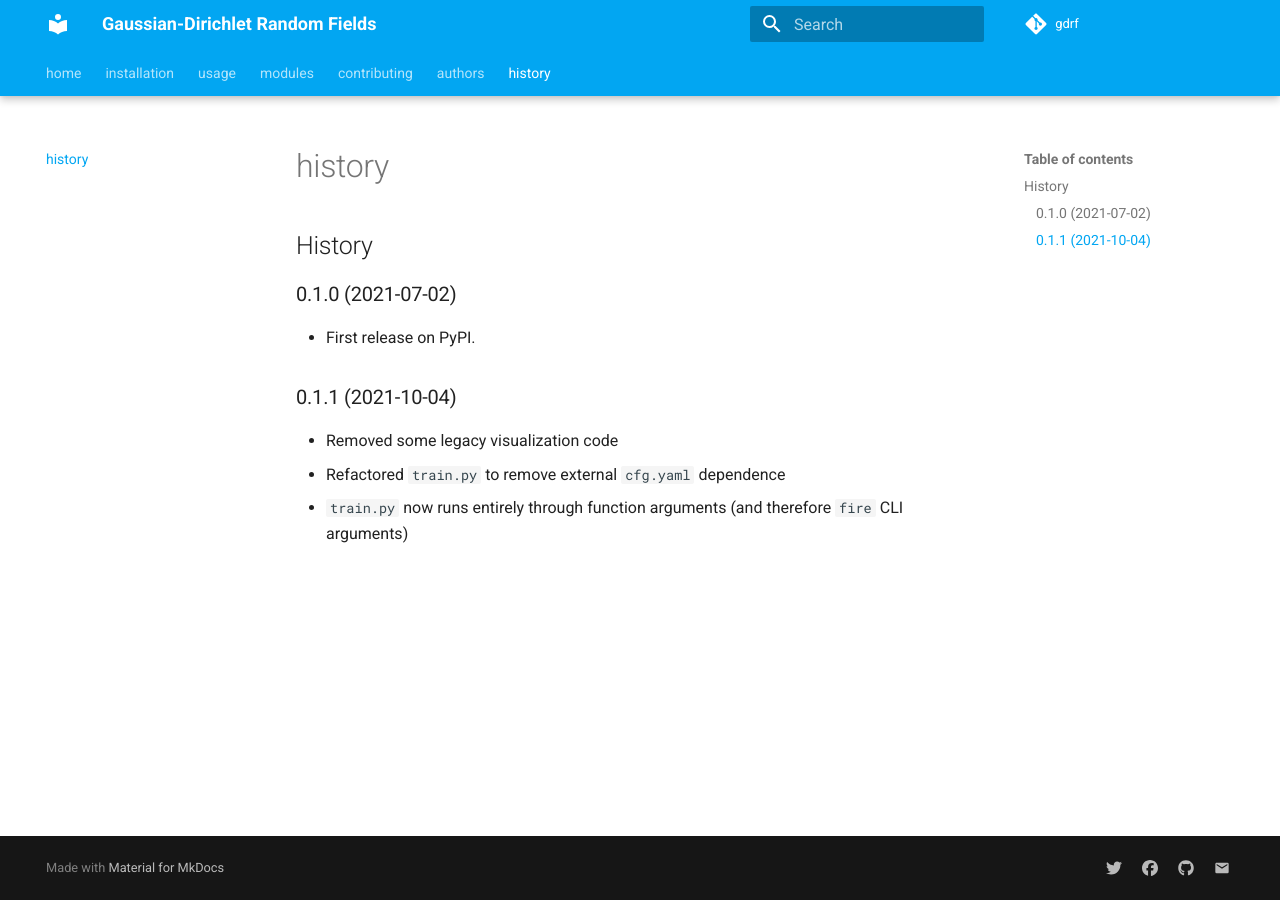
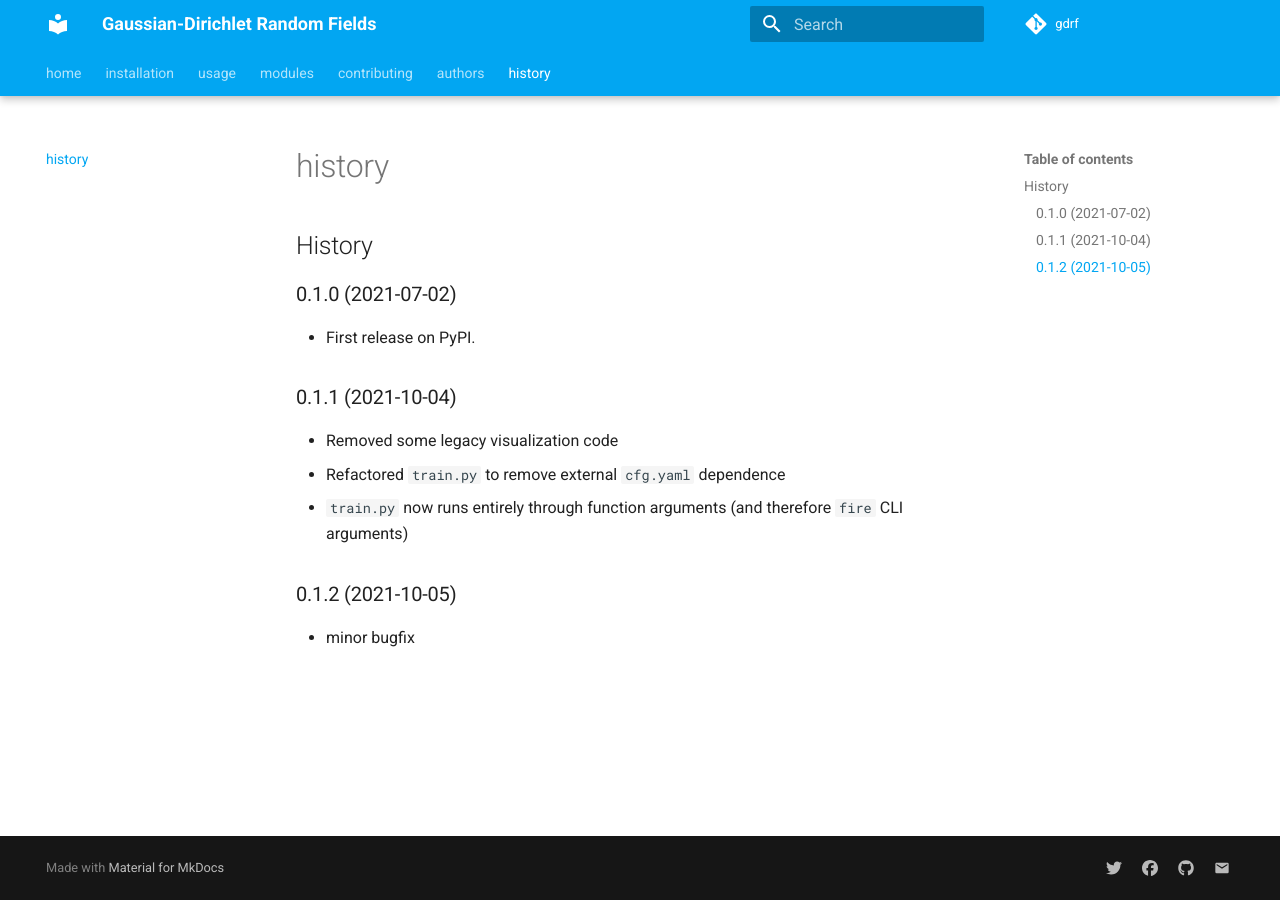
Before and after one commit to san-soucie/gdrf, an MkDocs documentation site: the page built from docs/history.md, in a window 1280 px wide. Built offline with MkDocs 1.6.1 and Material for MkDocs 9.7.7, drawn with Linux system fonts in a browser that asks for light colours; comment, search, counter and statistics services are not loaded.

Commit message:
preparing for release 0.1.2

```diff
--- a/HISTORY.md
+++ b/HISTORY.md
@@ -9,3 +9,7 @@
 * Removed some legacy visualization code
 * Refactored `train.py` to remove external `cfg.yaml` dependence
 * `train.py` now runs entirely through function arguments (and therefore `fire` CLI arguments)
+
+## 0.1.2 (2021-10-05)
+
+* minor bugfix
--- a/pyproject.toml
+++ b/pyproject.toml
@@ -1,7 +1,7 @@
 [tool]
 [tool.poetry]
 name = "gdrf"
-version = "0.1.1"
+version = "0.1.2"
 homepage = "https://github.com/san-soucie/gdrf"
 description = "Pytorch+GPytorch implementation of GDRFs from San Soucie et al. 2020."
 authors = ["John San Soucie <jsansoucie@whoi.edu>"]
```
